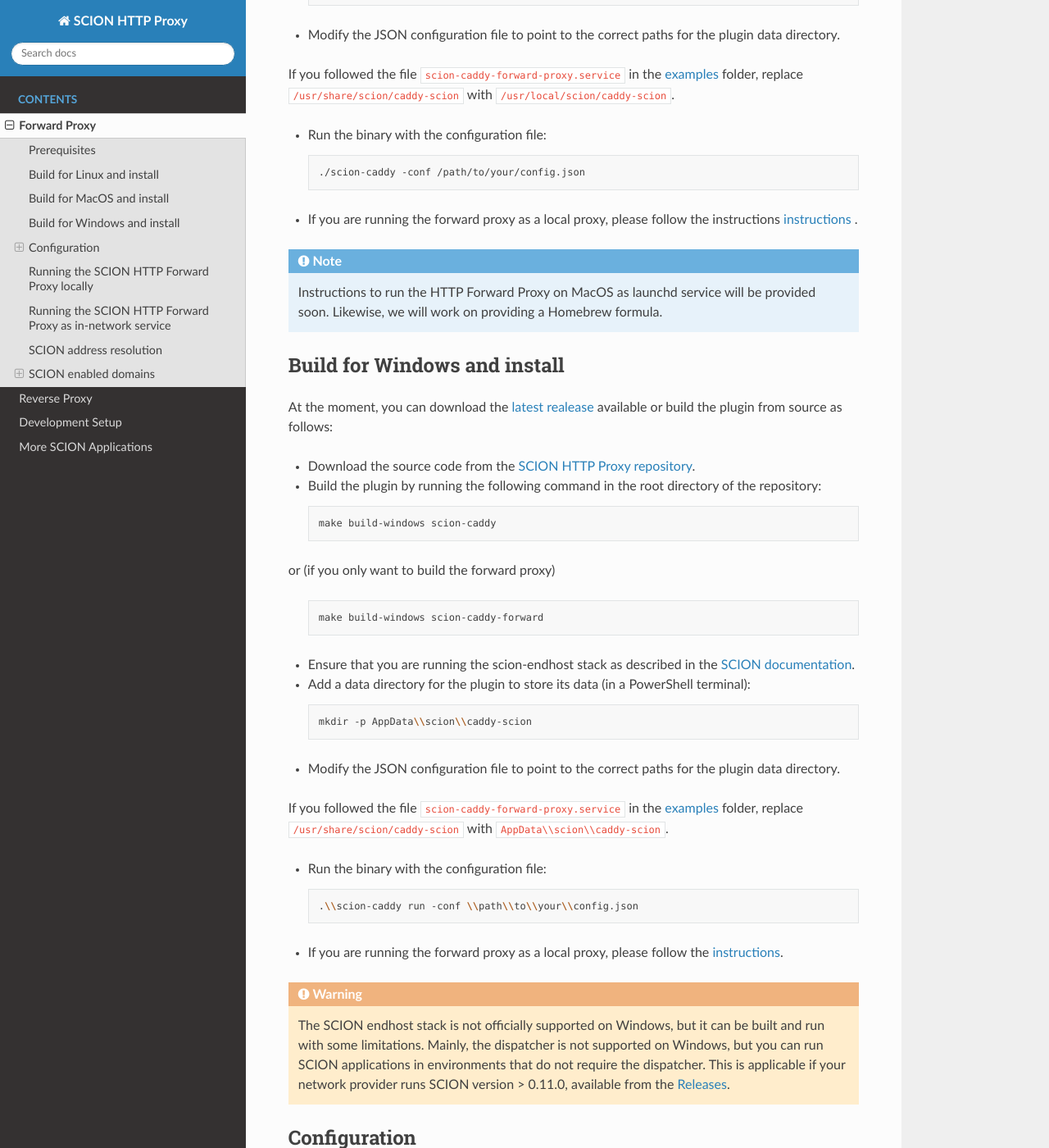
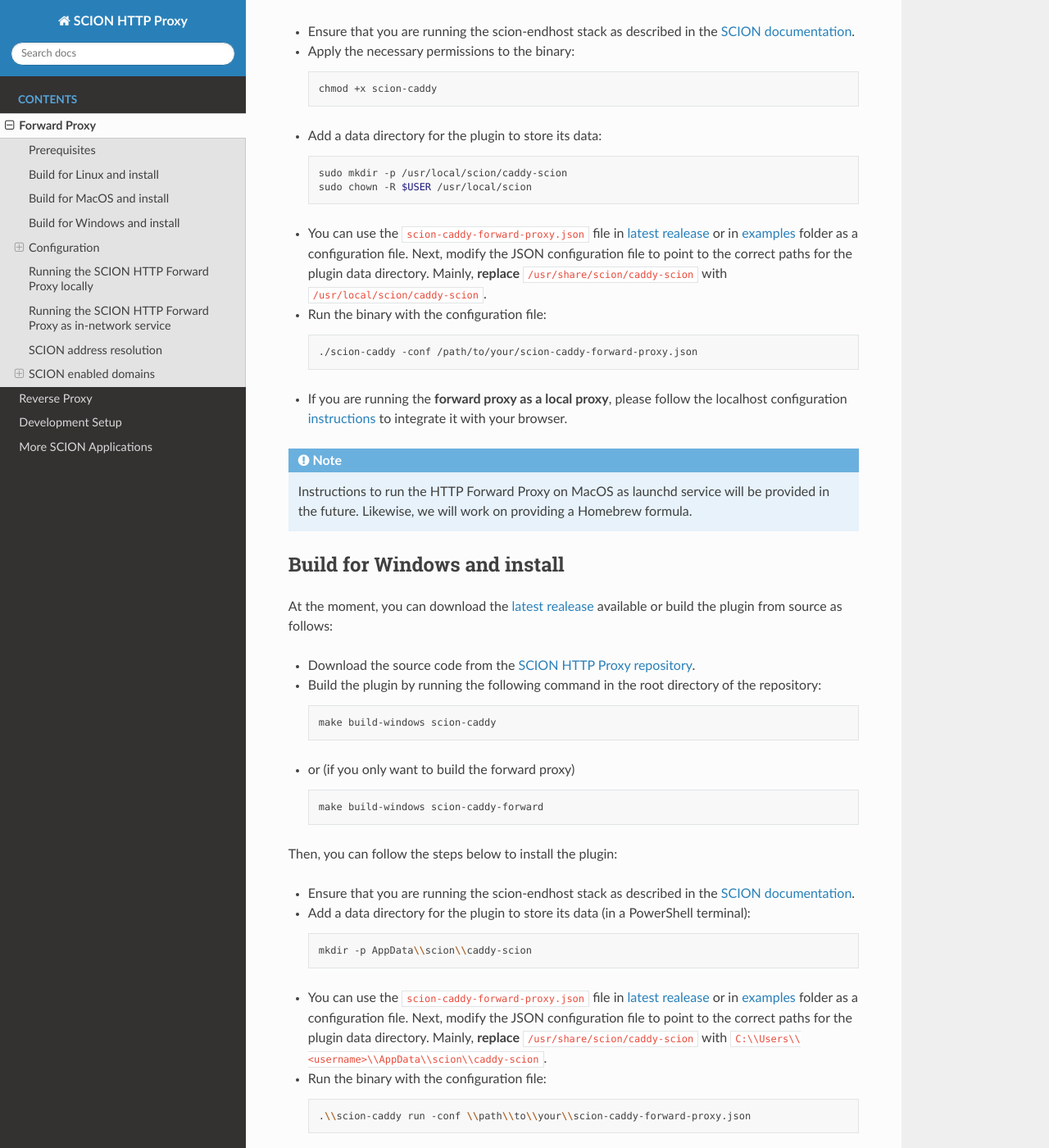
Before and after one commit to scionproto-contrib/http-proxy, a Sphinx documentation site: the page built from docs/source/forward-proxy.rst, in a window 1280 px wide and 1400 px high, scrolled down 1732 px. Shown: the whole window at 82% size. Built offline with Sphinx 7.4.7 and the Read the Docs theme 3.1.0, drawn with Linux system fonts in a browser that asks for light colours; some of the changed text lies outside the part shown.

Commit message:
update documentation

```diff
--- a/docs/source/forward-proxy.rst
+++ b/docs/source/forward-proxy.rst
@@ -21,11 +21,15 @@
 
     make build scion-caddy
 
-or (if you only want to build the forward proxy)
+- or (if you only want to build the forward proxy)
 
   .. code-block:: bash
 
     make build scion-caddy-forward
+
+Then, you can follow the steps below to install the plugin:
+
+- Ensure that you are running the scion-endhost stack as described in the `SCION documentation <https://docs.scion.org/projects/scion-applications/en/latest/applications/access.html>`_.
 
 - Copy the binary to ``/usr/local/bin`` or any other directory in your ``$PATH``.
 - Add a data directory for the plugin to store its data:
@@ -35,18 +39,23 @@
     sudo mkdir -p /usr/share/scion/caddy-scion
     sudo chown -R $USER:$USER /usr/share/scion
 
-- Install the systemd service file by copying it to ``/etc/systemd/system`` and enabling it (you can take as a reference the file ``scion-caddy-forward-proxy.service`` in the `examples <https://github.com/scionproto-contrib/http-proxy/tree/main/_examples>`_ folder):
+- Install the systemd service file by copying it to ``/etc/systemd/system`` and enabling it (you can take as a reference the file ``scion-caddy-forward-proxy.service`` in the `examples <https://github.com/scionproto-contrib/http-proxy/tree/main/_examples>`__ folder):
 
   .. code-block:: bash
 
     sudo cp scion-caddy-forward-proxy.service /etc/systemd/system/
     sudo systemctl enable scion-caddy-forward-proxy.service
 
+- You can use the ``scion-caddy-forward-proxy.json`` file in `latest realease <https://github.com/scionproto-contrib/http-proxy/releases>`_ or in `examples <https://github.com/scionproto-contrib/http-proxy/blob/main/_examples/scion-caddy-forward-proxy.json>`__ folder as a configuration file.
+  Move it to ``/etc/scion/`` or the path that you have configured in the systemd service file.
+
 - Start the service:
 
   .. code-block:: bash
 
     sudo systemctl start scion-caddy-forward-proxy.service
+
+- If you are running the **forward proxy as a local proxy**, please follow the localhost configuration `instructions <#running-the-scion-http-forward-proxy-locally>`_ to integrate it with your browser.
 
 Build for MacOS and install
 ---------------------------
@@ -59,13 +68,16 @@
 
     make build-macos scion-caddy
 
-or (if you only want to build the forward proxy)
+- or (if you only want to build the forward proxy)
 
   .. code-block:: bash
 
     make build-macos scion-caddy-forward
 
+Then, you can follow the steps below to install the plugin:
+
 - Ensure that you are running the scion-endhost stack as described in the `SCION documentation <https://docs.scion.org/projects/scion-applications/en/latest/applications/access.html>`_.
+
 - Apply the necessary permissions to the binary:
 
   .. code-block:: bash
@@ -79,19 +91,19 @@
     sudo mkdir -p /usr/local/scion/caddy-scion
     sudo chown -R $USER /usr/local/scion
 
-- Modify the JSON configuration file to point to the correct paths for the plugin data directory.
-If you followed the file ``scion-caddy-forward-proxy.service`` in the `examples <https://github.com/scionproto-contrib/http-proxy/tree/main/_examples>`_ folder, replace ``/usr/share/scion/caddy-scion`` with ``/usr/local/scion/caddy-scion``.
+- You can use the ``scion-caddy-forward-proxy.json`` file in `latest realease <https://github.com/scionproto-contrib/http-proxy/releases>`_ or in `examples <https://github.com/scionproto-contrib/http-proxy/blob/main/_examples/scion-caddy-forward-proxy.json>`__ folder as a configuration file.
+  Next, modify the JSON configuration file to point to the correct paths for the plugin data directory. Mainly, **replace** ``/usr/share/scion/caddy-scion`` with ``/usr/local/scion/caddy-scion``.
 
 - Run the binary with the configuration file:
 
   .. code-block:: bash
 
-    ./scion-caddy -conf /path/to/your/config.json
+    ./scion-caddy -conf /path/to/your/scion-caddy-forward-proxy.json
 
-- If you are running the forward proxy as a local proxy, please follow the instructions `instructions <#running-the-scion-http-forward-proxy-locally>`_ .
+- If you are running the **forward proxy as a local proxy**, please follow the localhost configuration `instructions <#running-the-scion-http-forward-proxy-locally>`_ to integrate it with your browser.
 
 .. note::
-  Instructions to run the HTTP Forward Proxy on MacOS as launchd service will be provided soon. Likewise, we will work on providing a Homebrew formula.
+  Instructions to run the HTTP Forward Proxy on MacOS as launchd service will be provided in the future. Likewise, we will work on providing a Homebrew formula.
 
 
 Build for Windows and install
@@ -106,11 +118,13 @@
 
     make build-windows scion-caddy
 
-or (if you only want to build the forward proxy)
+- or (if you only want to build the forward proxy)
 
   .. code-block:: bash
 
     make build-windows scion-caddy-forward
+
+Then, you can follow the steps below to install the plugin:
 
 - Ensure that you are running the scion-endhost stack as described in the `SCION documentation <https://docs.scion.org/projects/scion-applications/en/latest/applications/access.html>`_.
 
@@ -120,16 +134,16 @@
 
     mkdir -p AppData\\scion\\caddy-scion
 
-- Modify the JSON configuration file to point to the correct paths for the plugin data directory.
-If you followed the file ``scion-caddy-forward-proxy.service`` in the `examples <https://github.com/scionproto-contrib/http-proxy/tree/main/_examples>`_ folder, replace ``/usr/share/scion/caddy-scion`` with ``AppData\\scion\\caddy-scion``.
+- You can use the ``scion-caddy-forward-proxy.json`` file in `latest realease <https://github.com/scionproto-contrib/http-proxy/releases>`_ or in `examples <https://github.com/scionproto-contrib/http-proxy/blob/main/_examples/scion-caddy-forward-proxy.json>`__ folder as a configuration file.
+  Next, modify the JSON configuration file to point to the correct paths for the plugin data directory. Mainly, **replace** ``/usr/share/scion/caddy-scion`` with ``C:\\Users\\<username>\\AppData\\scion\\caddy-scion``.
 
 - Run the binary with the configuration file:
 
   .. code-block:: bash
 
-    .\\scion-caddy run -conf \\path\\to\\your\\config.json
+    .\\scion-caddy run -conf \\path\\to\\your\\scion-caddy-forward-proxy.json
 
-- If you are running the forward proxy as a local proxy, please follow the `instructions <#running-the-scion-http-forward-proxy-locally>`_.
+- If you are running the **forward proxy as a local proxy**, please follow the localhost configuration `instructions <#running-the-scion-http-forward-proxy-locally>`_ to integrate it with your browser.
 
 .. warning::
   The SCION endhost stack is not officially supported on Windows, but it can be built and run with some limitations.
@@ -141,7 +155,7 @@
 -------------
 The SCION HTTP Forward Proxy is configured via the Caddy JSON config. The location of the JSON config is specified in the systemd service file or when running the binary via the ``-conf`` flag.
 
-You can find examples of JSON configurations in the `examples <https://github.com/scionproto-contrib/http-proxy/tree/main/_examples>`_ folder of the repository. For more information on how to configure Caddy, see the `Caddy documentation <https://caddyserver.com/docs/json>`_.
+You can find examples of JSON configurations in the `examples <https://github.com/scionproto-contrib/http-proxy/tree/main/_examples>`__ folder of the repository. For more information on how to configure Caddy, see the `Caddy documentation <https://caddyserver.com/docs/json>`_.
 
 Session Key for Cookie Storage
 ~~~~~~~~~~~~~~~~~~~~~~~~~~~~~~
@@ -172,8 +186,8 @@
     127.0.0.1 forward-proxy.scion
 
 Most browsers or HTTPS clients will not trust the self-signed certificate used by the SCION HTTP Forward Proxy by default. To avoid certificate warnings, the user must either:
-  - Import the root certificate use into the browser trust store. If the user has followed the installation examples in the `examples <https://github.com/scionproto-contrib/http-proxy/tree/main/_examples>`_ folder, the root certificate can be found in the ``/usr/share/scion/caddy-scion`` directory.
-  - For MacOS, the root certificate can be found in the ``/usr/local/scion/caddy-scion`` directory. Please, use the Keychain Access application to import the root certificate.
+  - Import the root certificate use into the browser trust store. If the user has followed the installation examples in the `examples <https://github.com/scionproto-contrib/http-proxy/tree/main/_examples>`__ folder, the root certificate can be found in the ``/usr/share/scion/caddy-scion`` directory.
+    For MacOS, the root certificate can be found in the ``/usr/local/scion/caddy-scion`` directory. Please, use the Keychain Access application to import the root certificate.
   - Disable certificate verification in the browser or client, e.g.:
     - Run chrome with, ``chrome --ignore-certificate-errors``
     - Use the ``--insecure`` and ``--proxy-insecure`` flag with curl, e.g.:
@@ -192,15 +206,19 @@
 - Disseminate the root certificate to all the hosts in the network.
   - This can be done by adding the root certificate to the trust store of all the hosts in the network or by using a configuration management tool to distribute the certificate.
 
+.. note::
+  We are working on a user-friendly solution that network operators can use as reference and implement in their networks to facilitate the deployment of the SCION HTTP Forward Proxy as an in-network service.
+  Nonetheless, any solution that achieves the previous requirements is valid.
+
 SCION address resolution
 ------------------------
 The SCION HTTP Forward Proxy implements the following address resolution mechanism:
-  - Inspect if a valid entry exists for the host name in `etc/hosts` and  `/etc/scion/hosts` file.
+  - Inspect if a valid entry exists for the host name in ``etc/hosts`` and  ``/etc/scion/hosts`` file.
   - [Deprecated] Request a RAINS query for the host name. If a valid SCION address is found, it will be used.
   - Request a DNS TXT record for the host name. If a valid SCION address is found, it will be used.
   - It falls back to IPv4/6 using the default DNS mechanism for the underlay system.
 
-For test purposes, the proxy administrator (or the user if running it locally) can add an entry to the `/etc/scion/hosts` file to resolve a domain to a SCION address, if no DNS TXT record is available, e.g.:
+For test purposes, the proxy administrator (or the user if running it locally) can add an entry to the ``/etc/scion/hosts`` file to resolve a domain to a SCION address, if no DNS TXT record is available, e.g.:
 
   .. code-block:: bash
 
@@ -214,14 +232,21 @@
 
 .. note::
   We will try to keep this list updated as new domains are added to the SCION ecosystem.
-  Ideally if you are trying to reach a SCION-enabled service, the DNS mechanism should do the job transparently.
-  Otherwise, we provide some mappings that you can manually add to your `/etc/scion/hosts` file.
+  Ideally, if you are trying to reach a SCION-enabled service, the DNS mechanism should do the job transparently.
+  Otherwise, we provide some mappings that you can manually add to your ``/etc/scion/hosts`` file.
 
 SCION production network
 ~~~~~~~~~~~~~~~~~~~~~~~~
     - https://ethz.ch
 
-Other domains are also accessible but currently they have to be manually configured in your ``/etc/scion/hosts`` file:
+Other domains are also accessible:
+    - https://www.ovgu.de
+    - https://dfw.source.kernel.org
+    - https://ucdb.br
+
+If you are a regular user using an in-network proxy, you do not have to worry about the information below.
+
+If you are running your own local proxy or you are the administator for the in-network proxy, the domains have to be manually configured in the ``/etc/scion/hosts`` file:
 
   .. code-block:: bash
 
```
Also changed, not shown: docs/source/dev_setup.rst (+5 -8 lines), docs/source/reverse-proxy.rst (+25 -13 lines).
